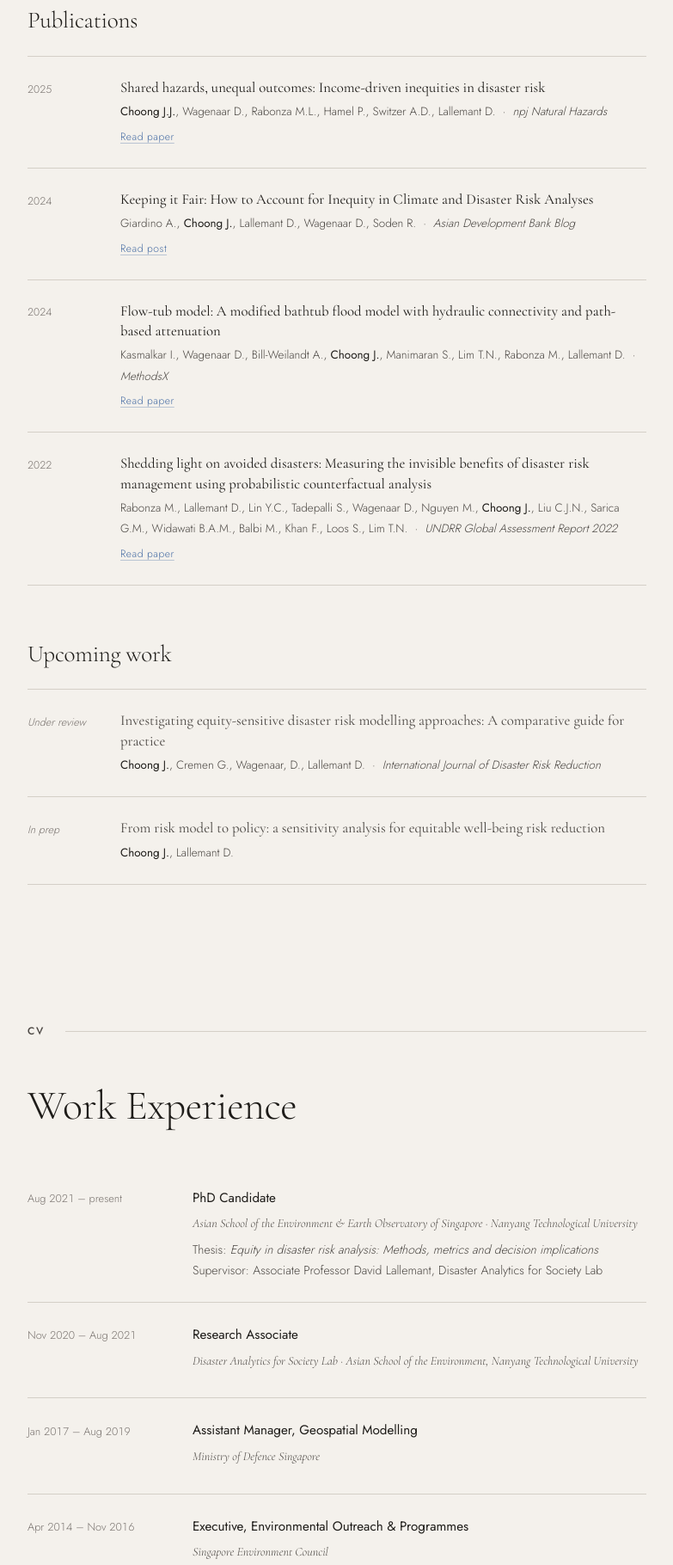
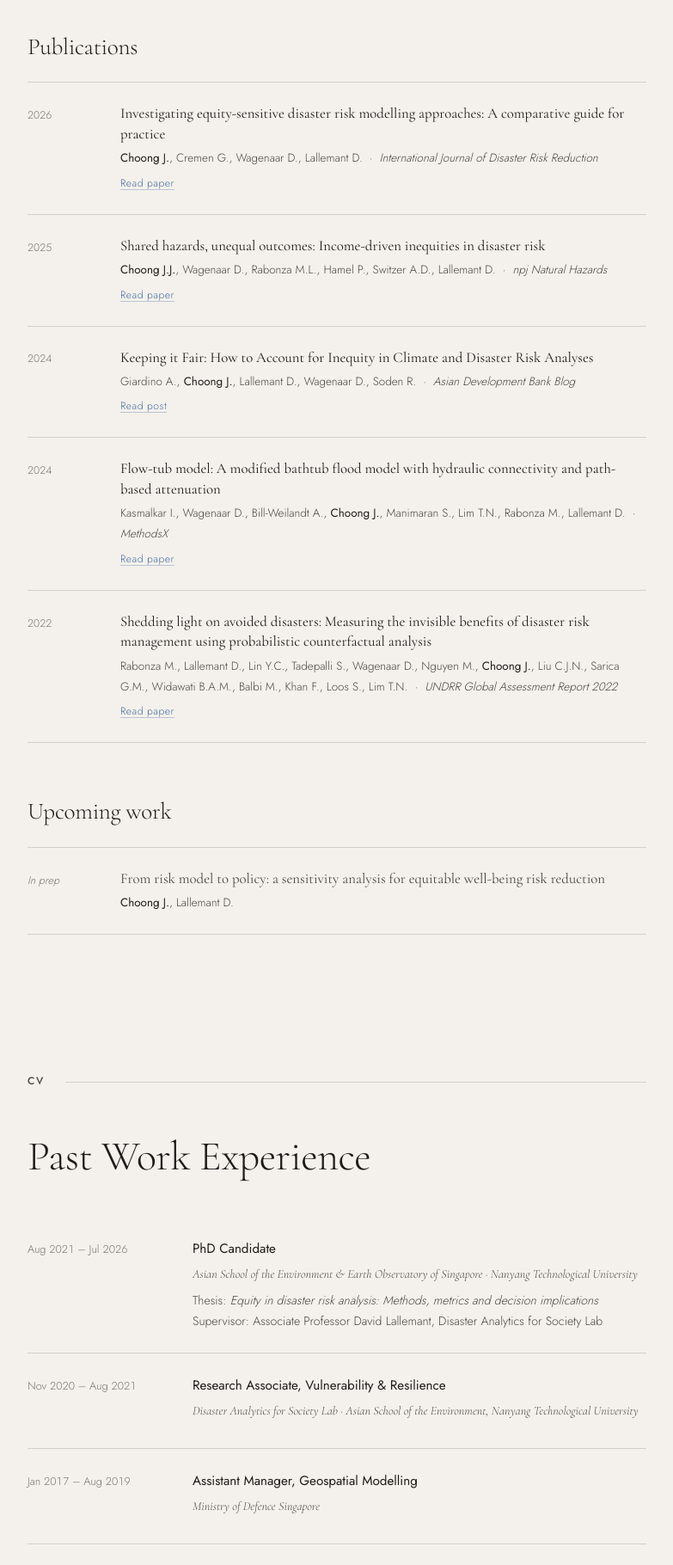
Before and after one commit to jeancjw/jeancjw, a plain HTML site: page index.html in a window 1280 px wide. Shown: the part 980-2800 px from the top of the page at 86% size, without its empty margins (248-1031 px from the left). Drawn offline with nearby package versions, Linux system fonts and the light colour scheme.

Commit message:
updated CV post defense

```diff
--- a/index.html
+++ b/index.html
@@ -409,17 +409,16 @@
 <!-- HERO -->
 <div class="hero">
   <div class="hero-text">
-    <p class="hero-eyebrow">PhD Candidate &nbsp;·&nbsp; Disaster Analytics for Society Lab</p>
+    <p class="hero-eyebrow">PhD &nbsp;·&nbsp; Disaster Risk Analytics</p>
     <h1>Hello, I'm Jeanette 👋</h1>
     <div class="hero-bio">
-      <p>I'm a PhD candidate at the Asian School of the Environment (ASE) and Earth Observatory of Singapore at the Nanyang Technological University.
-      My research challenges conventional approaches of risk analysis and explores alternative risk modelling approaches that account for inequity in disaster risk settings.
-      Prior to my PhD, I was a Research Associate at the <a href="https://disaster-analytics.com">Disaster Analytics for Society Lab</a> at ASE, NTU, and have worked in both government and non-governmental organisations.</p>
+      <p>I currently lead the risk analytics for a contract-based project involving the redevelopment and implementation of a risk model for climate-induced displacement risk in the region.
+      I have a PhD in disaster risk analytics, which challenged conventional approaches of risk analysis and explored alternative risk modelling approaches that account for inequity in disaster risk settings.
+      Prior to my PhD, I was a Research Associate at the <a href="https://disaster-analytics.com/">Disaster Analytics for Society Lab</a> at ASE, NTU, and have worked in both government and non-governmental organisations in Singapore.</p>
     </div>
     <div class="hero-links">
       <a href="#contact" class="btn btn-primary">Get in touch</a>
       <a href="#research" class="btn btn-outline">Research</a>
-      <a href="CV_Jeanette.pdf" class="btn btn-outline" target="_blank">Download CV</a>
     </div>
   </div>
   <div class="hero-photo">
@@ -436,6 +435,14 @@
 
   <h2 class="sub-heading">Publications</h2>
   <div class="pub-list">
+    <div class="pub-item">
+      <div class="pub-year">2026</div>
+      <div>
+        <div class="pub-title">Investigating equity-sensitive disaster risk modelling approaches: A comparative guide for practice</div>
+        <div class="pub-meta"><strong>Choong J.</strong>, Cremen G., Wagenaar D., Lallemant D. &nbsp;·&nbsp; <em>International Journal of Disaster Risk Reduction</em></div>
+        <div class="pub-links"><a href="https://doi.org/10.1016/j.ijdrr.2026.106557" target="_blank">Read paper</a></div>
+      </div>
+    </div>
     <div class="pub-item">
       <div class="pub-year">2025</div>
       <div>
@@ -473,13 +480,6 @@
   <h2 class="sub-heading" style="margin-top: 4rem;">Upcoming work</h2>
   <div class="pub-list">
     <div class="pub-item upcoming">
-      <div class="pub-year">Under review</div>
-      <div>
-        <div class="pub-title">Investigating equity-sensitive disaster risk modelling approaches: A comparative guide for practice</div>
-        <div class="pub-meta"><strong>Choong J.</strong>, Cremen G., Wagenaar, D., Lallemant D. &nbsp;·&nbsp; <em>International Journal of Disaster Risk Reduction</em></div>
-      </div>
-    </div>
-    <div class="pub-item upcoming">
       <div class="pub-year">In prep</div>
       <div>
         <div class="pub-title">From risk model to policy: a sensitivity analysis for equitable well-being risk reduction</div>
@@ -495,10 +495,10 @@
     <span class="section-label">CV</span>
     <div class="section-rule"></div>
   </div>
-  <h2>Work Experience</h2>
+  <h2>Past Work Experience</h2>
   <div class="cv-list">
     <div class="cv-item">
-      <div class="cv-date">Aug 2021 – present</div>
+      <div class="cv-date">Aug 2021 – Jul 2026</div>
       <div>
         <div class="cv-role">PhD Candidate</div>
         <div class="cv-place">Asian School of the Environment &amp; Earth Observatory of Singapore · Nanyang Technological University</div>
@@ -509,7 +509,7 @@
     <div class="cv-item">
       <div class="cv-date">Nov 2020 – Aug 2021</div>
       <div>
-        <div class="cv-role">Research Associate</div>
+        <div class="cv-role">Research Associate, Vulnerability &amp; Resilience</div>
         <div class="cv-place">Disaster Analytics for Society Lab · Asian School of the Environment, Nanyang Technological University</div>
       </div>
     </div>
@@ -532,7 +532,7 @@
   <h2 style="margin-top: 3.5rem;">Education</h2>
   <div class="cv-list">
     <div class="cv-item">
-      <div class="cv-date">2021 – present</div>
+      <div class="cv-date">2021 – 2026</div>
       <div>
         <div class="cv-role">PhD Candidate</div>
         <div class="cv-place">Asian School of the Environment &amp; Earth Observatory of Singapore · Nanyang Technological University</div>
```
